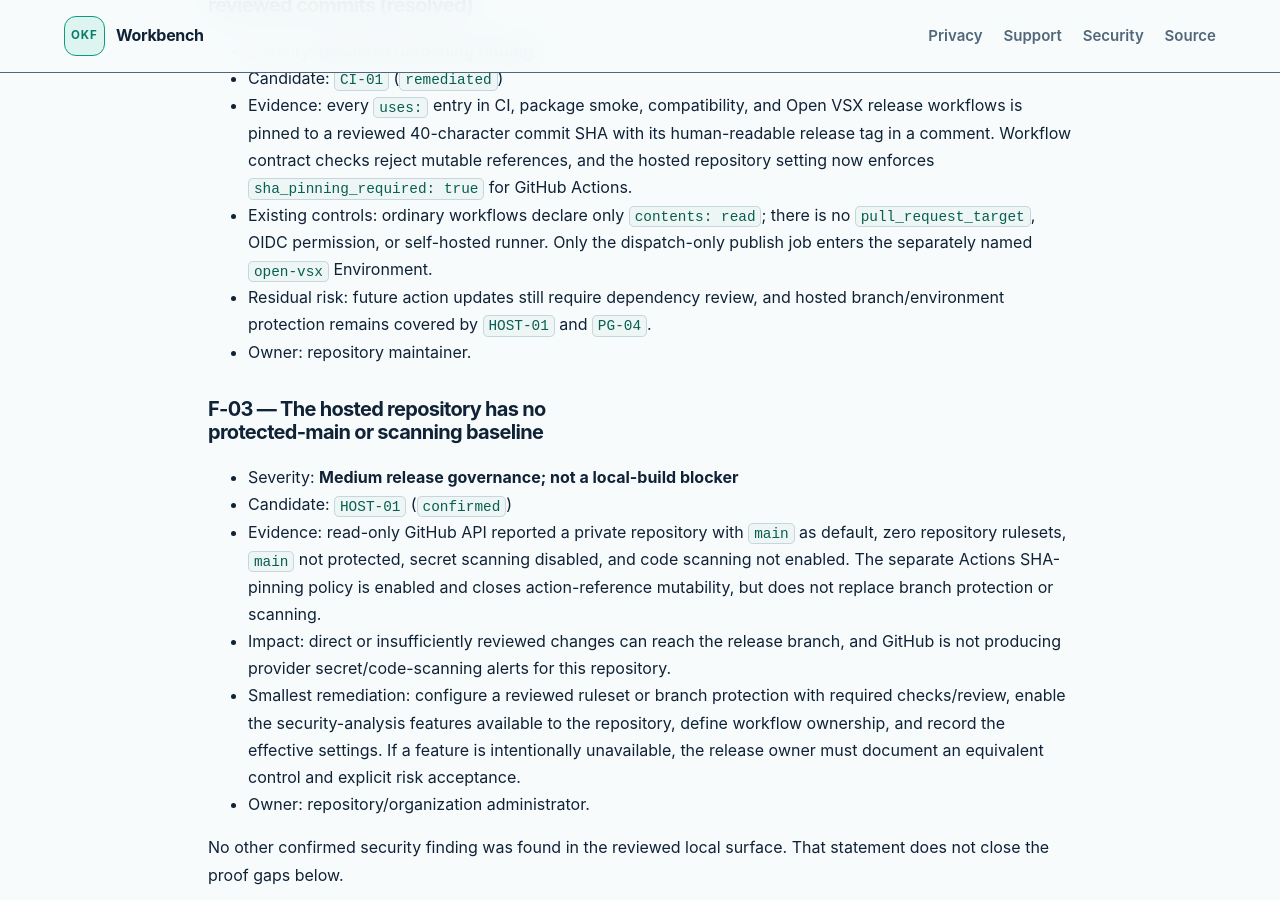
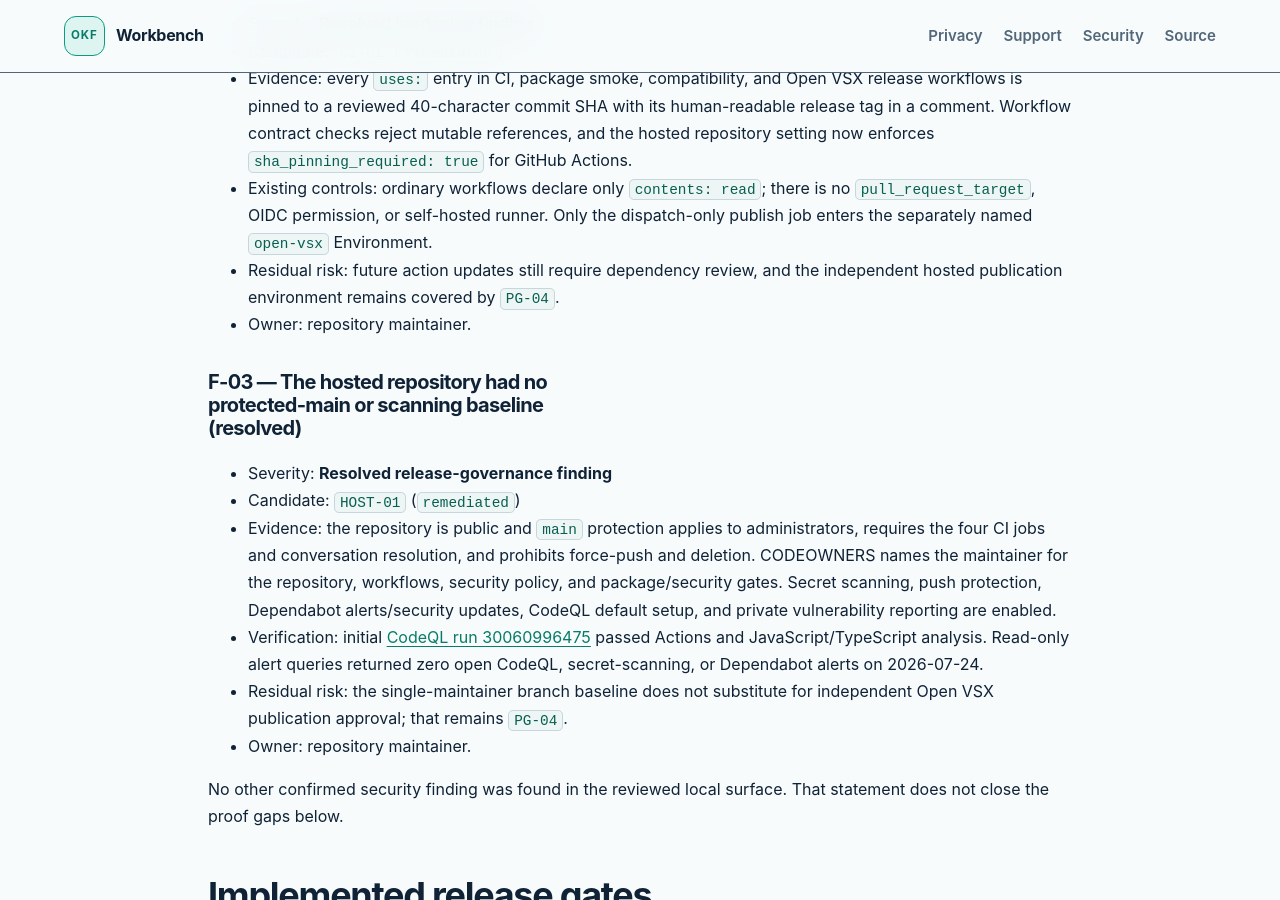
Before and after one commit to koizumikento/okf-workbench, a Jekyll site: the page built from docs/security-privacy-evidence.md, in a window 1280 px wide and 900 px high, scrolled down 1576 px. Built offline with Jekyll 4.4.1, drawn with Linux system fonts in a browser that asks for light colours; our own code applies the rules of GitHub Pages for plain Markdown files; some of the changed text lies outside the part shown.

Commit message:
record public repository controls

```diff
--- a/docs/security-privacy-evidence.md
+++ b/docs/security-privacy-evidence.md
@@ -5,8 +5,8 @@
 - Scope: STR-214 release preflight for the current source, including fresh schema-v3 headed
   evidence, the final rebuilt VSIX, and current hosted receipts
 - Audience: maintainers and release reviewers
-- Decision controls: confirmed candidate `HOST-01`; remediated candidates `LIC-01`, `CI-01`;
-  open proof gaps `PG-01`, `PG-02`, `PG-03`, and `PG-04`; the strict schema-v3 headed Webview and
+- Decision controls: remediated candidates `LIC-01`, `CI-01`, and `HOST-01`;
+  open proof gaps `PG-01`, `PG-02`, and `PG-04`; the strict schema-v3 headed Webview and
   current packaged read/untrusted-refusal observations are complete while trusted write-command
   observation remains outside packaged `PG-02`
 
@@ -31,17 +31,26 @@ This is a bounded release preflight, not a claim that OKF Workbench is secure, c
 - Candidate: `CI-01` (`remediated`)
 - Evidence: every `uses:` entry in CI, package smoke, compatibility, and Open VSX release workflows is pinned to a reviewed 40-character commit SHA with its human-readable release tag in a comment. Workflow contract checks reject mutable references, and the hosted repository setting now enforces `sha_pinning_required: true` for GitHub Actions.
 - Existing controls: ordinary workflows declare only `contents: read`; there is no `pull_request_target`, OIDC permission, or self-hosted runner. Only the dispatch-only publish job enters the separately named `open-vsx` Environment.
-- Residual risk: future action updates still require dependency review, and hosted branch/environment protection remains covered by `HOST-01` and `PG-04`.
+- Residual risk: future action updates still require dependency review, and the independent hosted
+  publication environment remains covered by `PG-04`.
 - Owner: repository maintainer.
 
-### F-03 — The hosted repository has no protected-main or scanning baseline
+### F-03 — The hosted repository had no protected-main or scanning baseline (resolved)
 
-- Severity: **Medium release governance; not a local-build blocker**
-- Candidate: `HOST-01` (`confirmed`)
-- Evidence: read-only GitHub API reported a private repository with `main` as default, zero repository rulesets, `main` not protected, secret scanning disabled, and code scanning not enabled. The separate Actions SHA-pinning policy is enabled and closes action-reference mutability, but does not replace branch protection or scanning.
-- Impact: direct or insufficiently reviewed changes can reach the release branch, and GitHub is not producing provider secret/code-scanning alerts for this repository.
-- Smallest remediation: configure a reviewed ruleset or branch protection with required checks/review, enable the security-analysis features available to the repository, define workflow ownership, and record the effective settings. If a feature is intentionally unavailable, the release owner must document an equivalent control and explicit risk acceptance.
-- Owner: repository/organization administrator.
+- Severity: **Resolved release-governance finding**
+- Candidate: `HOST-01` (`remediated`)
+- Evidence: the repository is public and `main` protection applies to administrators, requires the
+  four CI jobs and conversation resolution, and prohibits force-push and deletion. CODEOWNERS
+  names the maintainer for the repository, workflows, security policy, and package/security gates.
+  Secret scanning, push protection, Dependabot alerts/security updates, CodeQL default setup, and
+  private vulnerability reporting are enabled.
+- Verification: initial
+  [CodeQL run 30060996475](https://github.com/koizumikento/okf-workbench/actions/runs/30060996475)
+  passed Actions and JavaScript/TypeScript analysis. Read-only alert queries returned zero open
+  CodeQL, secret-scanning, or Dependabot alerts on 2026-07-24.
+- Residual risk: the single-maintainer branch baseline does not substitute for independent Open VSX
+  publication approval; that remains `PG-04`.
+- Owner: repository maintainer.
 
 No other confirmed security finding was found in the reviewed local surface. That statement does not close the proof gaps below.
 
@@ -226,7 +235,7 @@ validated by clean install, integration tests, and the full-tree audit.
 | `DEP-01` | Dependency license | A production dependency has missing, forbidden, high-risk, or unresolved licensing. | Exact 78-package gate reports only MIT, ISC, and BSD-3-Clause and includes each notice text. | suppressed | Human license review remains `PG-01`. |
 | `VULN-01` | Known advisories | npm reports a known production or development vulnerability. | Live production-only and full-tree npm audits returned zero advisories on the review date after reviewed test-only transitive overrides. | suppressed | Point-in-time and known-advisory limitation applies. |
 | `COMPAT-01` | Packaged editor lifecycle | The exact candidate does not complete the required editor/OS lifecycle matrix. | Current [Compatibility run 30058922150](https://github.com/koizumikento/okf-workbench/actions/runs/30058922150) passed the candidate, acceptance/Webview, and all seven VS Code/VSCodium lifecycle jobs at evidence revision `a5b2b75b7216d644f0d8d0f739db3a989bba7ca0`. Current [Package smoke run 30058925030](https://github.com/koizumikento/okf-workbench/actions/runs/30058925030) passed all three operating systems and aggregate byte identity. The CI, Compatibility, package-smoke, and local VSIX files were byte-identical at SHA-256 `d7be6180cd788b2ab5d9c7fc436de9eb2df97d967b16ccbc2578f48851f0b666`, `613637` bytes. | suppressed for current candidate | Re-run for any packaged-content or required-matrix change. |
-| `HOST-01` | Repository/hosted settings | Protected-main and provider scanning controls are absent. | Read-only GitHub API returned zero rulesets, unprotected `main`, secret scanning disabled, and code scanning not enabled. Actions SHA pinning is now enforced at repository level. | confirmed | Action-reference mutability is closed; harden or explicitly accept the remaining branch/scanning gap before publication. Linked to `PG-03`. |
+| `HOST-01` | Repository/hosted settings | Protected-main and provider scanning controls are absent. | The public repository protects `main` with four required CI checks, administrator enforcement, conversation resolution, and force-push/deletion denial. CODEOWNERS is present; secret scanning with push protection, Dependabot, CodeQL default setup, and private vulnerability reporting are enabled. Initial CodeQL passed and all three open-alert queries returned zero. | remediated | Recheck settings and alerts before release; independent publication approval remains `PG-04`. |
 | `RELEASE-01` | Open VSX publishing | Publication uses protected short-lived credentials and reviewed artifacts. | The dispatch-only workflow binds approval to version, commit, and normalized VSIX digest, packages once, performs credential-free public registry preflights, and exposes `OVSX_PAT` only to PAT verification and publication. After authorization it must durably upload token-free, approval/digest/revision/registry-bound pre-publication evidence before the irreversible command. Public evidence confirms `straydog` is verified/restricted and the exact target version is available. The named Environment, reviewers, branch policy, credential, authenticated authorization, and Agreement state are not configured or evidenced. | deferred | Repository control is implemented; hosted boundary remains `PG-04`. |
 
 ## Coverage ledger
@@ -236,10 +245,10 @@ validated by clean install, integration tests, and the full-tree audit.
 | Webview CSP, content injection, and local assets | covered | Host HTML, DOM source, protocol source, unit tests, Chromium harness, production bundle, headed VS Code Webview CDP network capture | `CSP-01`, `NET-01`, `XSS-01` | The zero-egress observation is candidate/editor-specific, not a universal guarantee. |
 | Privileged source navigation and messaging | covered | Strict decoder, controller, host source map, navigation rejection regression | `PROTO-01`, `NAV-01` | No active exploit testing was performed. |
 | Workspace path/read-and-write containment | covered for pure, memory-backed, and tested local `file:` symlink boundaries | Exact open-folder membership tracker, modeless-workflow invalidation, provider pre-commit authorization, path guard, native identity-bound read handles with close-failure tests, per-resource and per-traversed-directory parent generations, proposal applicator read boundaries, runtime/authoring regressions, VS Code `FileType.SymbolicLink` mapping, and real temporary-workspace permanent plus root/deep transient swap-and-restore regressions for command, watcher, discovery, and enumeration paths | `PATH-01` | Non-`file:` providers are an explicit trusted-provider boundary owned by compatibility evidence; no universal `openat`/privileged-mount atomicity or existing-file update-CAS claim is made. |
-| Secrets, logs, telemetry, and content egress | covered statically, in the current strict headed Webview, and for current packaged activation/read/untrusted-refusal phases | First-party static scan, activation log review, browser interception, current schema-v3 headed Webview CDP capture, current packaged Extension Host CommonJS-owner/global hooks, hosted settings API | `NET-01`, `LOG-01`, `PRIV-01`, `COMPAT-01`, `HOST-01` | The current observations are candidate/editor/lane-specific. The Extension Host hooks are not OS isolation and exclude ESM named bindings, cached references, raw/prototype bindings, `dns.promises`, child processes, editor-owned traffic, Webview traffic, and trusted write-command execution. Hosted repository scanning is confirmed disabled. |
+| Secrets, logs, telemetry, and content egress | covered statically, in the current strict headed Webview, and for current packaged activation/read/untrusted-refusal phases | First-party static scan, activation log review, browser interception, current schema-v3 headed Webview CDP capture, current packaged Extension Host CommonJS-owner/global hooks, hosted settings and alert APIs | `NET-01`, `LOG-01`, `PRIV-01`, `COMPAT-01`, `HOST-01` | The current observations are candidate/editor/lane-specific. The Extension Host hooks are not OS isolation and exclude ESM named bindings, cached references, raw/prototype bindings, `dns.promises`, child processes, editor-owned traffic, Webview traffic, and trusted write-command execution. Hosted scanning is enabled and its initial open-alert queries are clean, but remains point-in-time evidence. |
 | Production dependency and license inventory | covered technically | Lock graph, installed manifests, license texts, integrity, install-script gate, npm audit | `DEP-01`, `VULN-01` | Human legal/license judgment: `PG-01`. |
 | Project license and packaged notices | covered technically in the final hosted-identical artifact | MIT manifest/root license plus exact final local and hosted VSIX license and notice inspection | `LIC-01` | Human third-party review remains `PG-01`. |
-| CI workflows and hosted repository policy | partial | Full-SHA action pins, local YAML permissions/triggers/artifacts, digest-bound release workflow; read-only ruleset/protection/scanning/environment API | `CI-01`, `HOST-01`, `RELEASE-01` | Action mutability is remediated. Protection/scanning are confirmed absent; release environment remains `PG-04`. |
+| CI workflows and hosted repository policy | partial | Full-SHA action pins, local YAML permissions/triggers/artifacts, digest-bound release workflow; read-only protection/scanning/alert/environment APIs | `CI-01`, `HOST-01`, `RELEASE-01` | Action mutability and the protected-main/scanning baseline are remediated. The independent release environment remains `PG-04`. |
 | Authentication/authorization and inbound public service | covered as absent | Manifest, architecture, source and runtime dependency inventory | `PRIV-01`, `PUBLIC-01` | Re-review if scope changes. |
 
 ## Proof gaps and required human verification
@@ -305,15 +314,18 @@ validated by clean install, integration tests, and the full-tree audit.
   but it does not execute the trusted write-command workflows under those hooks. Historical
   packaged observations remain bounded evidence for their old exact bytes only.
 
-### PG-03 — Hosted GitHub protection, scanning, and alert review
+### PG-03 — Hosted GitHub protection, scanning, and alert review (closed)
 
-- Unproven fact: after protection/scanning remediation, required review/checks, workflow ownership, alert handling, and retained logs/artifacts will match repository policy and show no unresolved release-affecting alert.
-- Current established state: the repository enforces full-SHA GitHub Action references, but has no ruleset or main protection, and both secret scanning and code scanning are disabled or not enabled.
-- Why the remaining fact is not established here: changing hosted policy is outside this preflight, and a disabled scanner has no meaningful clean alert state.
-- Potential impact: unreviewed changes, undetected credential exposure, or unsafe release inputs.
-- Owner: GitHub organization/repository administrator.
-- Smallest safe evidence: enable or document equivalent controls, then retain a read-only settings export or screenshots plus scanning alert status and workflow/ruleset review.
-- Release before closure: only after the release owner explicitly accepts or closes the gap.
+- Established state: the public repository enforces immutable Action references and protects
+  `main` with the four required CI checks, administrator enforcement, conversation resolution, and
+  force-push/deletion denial. CODEOWNERS identifies workflow and release-gate ownership. Secret
+  scanning with push protection, Dependabot, CodeQL default setup, and private vulnerability
+  reporting are enabled.
+- Retained verification: initial CodeQL passed and read-only CodeQL, secret-scanning, and Dependabot
+  queries returned zero open alerts on 2026-07-24.
+- Remaining boundary: these are point-in-time hosted controls and alerts. Recheck them before
+  release. Independent release approval and credential isolation are not closed here and remain
+  `PG-04`.
 
 ### PG-04 — Open VSX hosted publication boundary
 
@@ -348,7 +360,7 @@ validated by clean install, integration tests, and the full-tree audit.
 | Historical `npm run package` before the 2026-07-23 MIT decision | Package produced; `vsce` warned that the project license was missing. Superseded source state. |
 | Historical packaged license gate before the 2026-07-23 MIT decision | Expected failure: exact notice present, but zero project-license entries. Superseded by the post-MIT pre-final artifact result below. |
 | Historical post-MIT pre-final local `package:check`, packaged security, notice, and reproducibility gates | Pass on 2026-07-23 for 11 entries, SHA-256 `94f71a906c964857ab5df3d971c744be1300bd17d25671df7935f298983ee200`, and `605189` bytes. The canonical `extension/LICENSE.txt` was byte-identical to the MIT root license and the exact notices were packaged. Superseded by the final local candidate row above. |
-| Read-only GitHub repository/ruleset/protection/scanning API calls | Repository private; zero rulesets; `main` unprotected; secret scanning disabled; code scanning not enabled. |
+| Read-only GitHub repository/protection/scanning API calls | Repository public; `main` protected for administrators by four required CI checks, conversation resolution, and force-push/deletion denial; CODEOWNERS present; secret scanning/push protection, Dependabot, CodeQL default setup, and private vulnerability reporting enabled; initial CodeQL passed; zero open CodeQL, secret-scanning, or Dependabot alerts. |
 | GitHub Actions permissions API | Pass; repository policy reports `enabled: true`, `allowed_actions: all`, and `sha_pinning_required: true`. |
 | `node scripts/check-open-vsx-registry.mjs straydog okf-workbench 0.1.0 docs/evidence/open-vsx-registry.json` | Pass at `2026-07-23T08:35:06.452Z`; all three responses passed strict `Date` parsing and the `Age`-absent inclusive 30-second freshness/future-time guard, namespace verified/restricted, extension absent, and target version available. |
 
@@ -359,15 +371,18 @@ Current recommendation: **hold public release**.
 - `LIC-01` is remediated in source and the final local candidate passed the packaged license,
   notice, and reproducibility gates. Hosted cross-platform byte identity also passed; human
   third-party review remains open.
-- `CI-01` is remediated. `HOST-01` must be hardened or explicitly accepted before a privileged publication path is trusted.
+- `CI-01` and `HOST-01` are remediated. Hosted branch protection, workflow ownership, scanning,
+  private vulnerability reporting, and initial alert review close `PG-03`; point-in-time rechecks
+  remain part of release operation.
 - `PG-02` is closed for the current strict headed-Webview and packaged activation/read/untrusted-
   refusal surfaces. It remains open for trusted write-command execution and the documented hook
   exclusions. Older headed and hosted observations remain historical evidence only for their
   exact identities/bytes and named observation surfaces.
-  `PG-01`, `PG-03`, and `PG-04` also remain open and have named owners and safe closure evidence.
+  `PG-01` and `PG-04` also remain open and have named owners and safe closure evidence.
 - The retained public state of the `straydog` namespace and target version does not close current
-  PAT authorization or Publisher Agreement verification. Public marketplace resources and explicit
-  maintainer approval for the exact digest also remain unchecked in the release checklist.
+  PAT authorization or Publisher Agreement verification. Public marketplace resources are now
+  available; explicit maintainer approval for the exact digest remains unchecked in the release
+  checklist.
 - Suppressed candidates have explicit counter-evidence; not-applicable candidates identify absent surfaces; deferred candidates map to proof gaps.
 
 The final local exact-notice, security, build, package, packaged-VSIX, reproducibility, npm audit,
```
Also changed, not shown: AGENTS.md (+1 -1 lines), docs/release-checklist.md (+17 -16 lines).
